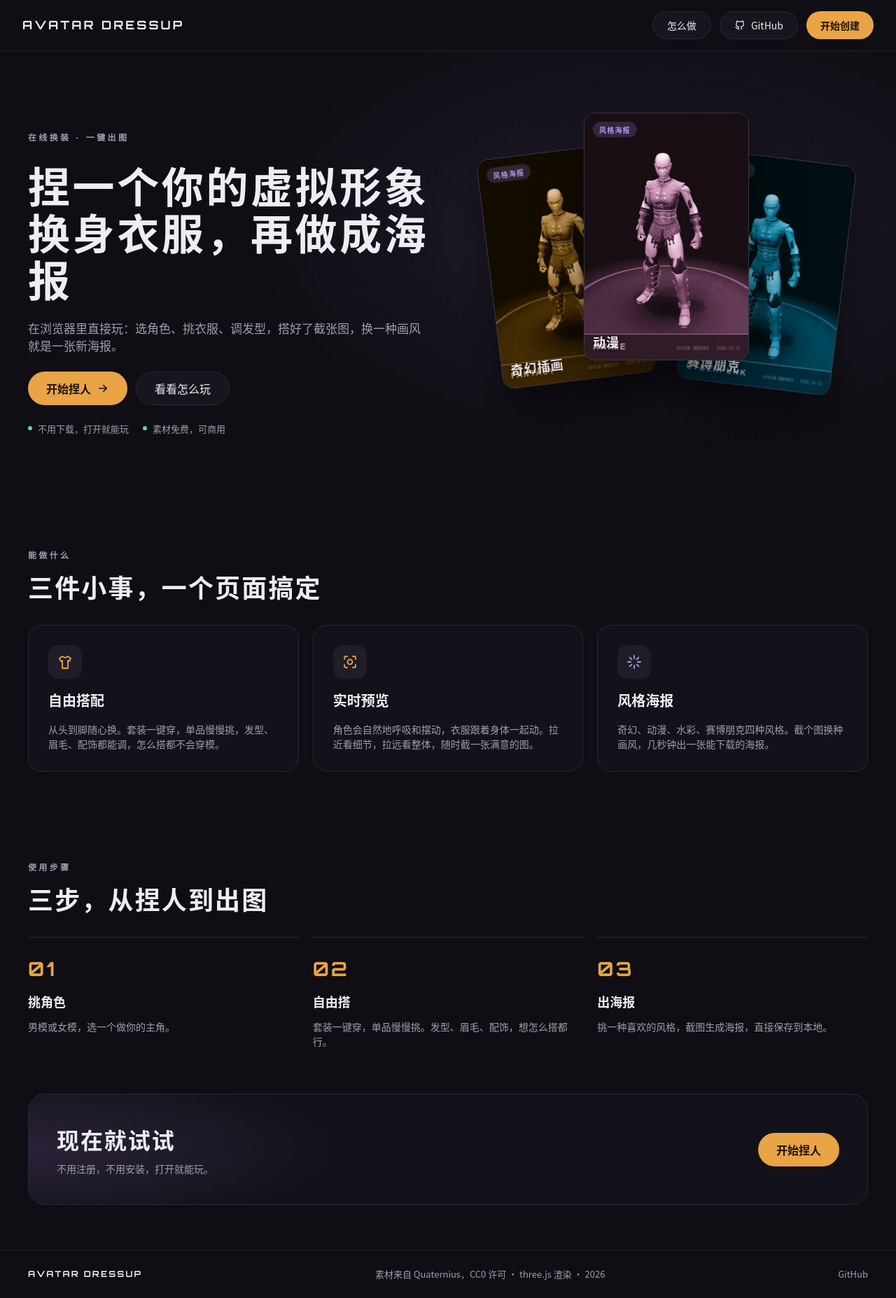
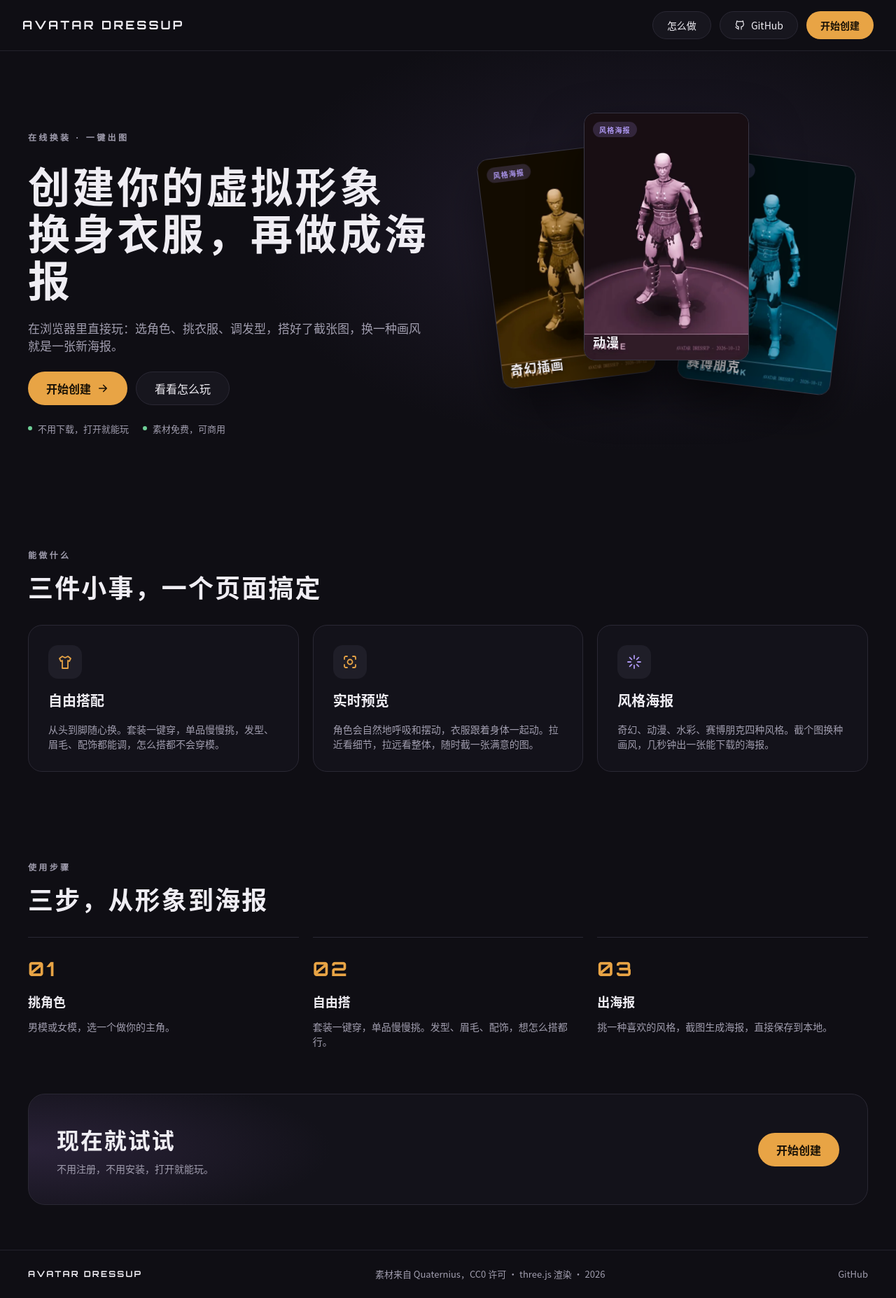
Before and after one commit to kkueo123456/avatar-dressup, a Next.js app: page / in a window 1280 px wide. Shown: the whole page at 70% size. Built offline with nearby package versions, Linux system fonts and the light colour scheme; no server answers.

Commit message:
fix: 去除AI味文案 + 关闭standalone模式

```diff
--- a/components/landing/Hero.tsx
+++ b/components/landing/Hero.tsx
@@ -13,11 +13,11 @@ export default function Hero() {
       <div className={`${styles.container} ${styles.heroGrid}`}>
         <div className={styles.heroCopy}>
           <span className={`font-mark ${styles.eyebrow}`}>在线换装 · 一键出图</span>
-          <h1 className={`font-display ${styles.title}`}>捏一个你的虚拟形象<br />换身衣服，再做成海报</h1>
+          <h1 className={`font-display ${styles.title}`}>创建你的虚拟形象<br />换身衣服，再做成海报</h1>
           <p className={styles.lead}>在浏览器里直接玩：选角色、挑衣服、调发型，搭好了截张图，换一种画风就是一张新海报。</p>
           <div className={styles.ctaRow}>
             <Link href="/create" className={`btn-primary ${styles.ctaLarge}`}>
-              开始捏人
+              开始创建
               <svg aria-hidden="true" width="18" height="18" viewBox="0 0 24 24" fill="none" stroke="currentColor" strokeWidth="2.2" strokeLinecap="round" strokeLinejoin="round"><path d="M5 12h14M13 6l6 6-6 6" /></svg>
             </Link>
             <a href="#steps" className={`btn-ghost ${styles.ctaLarge}`}>看看怎么玩</a>
--- a/components/landing/Steps.tsx
+++ b/components/landing/Steps.tsx
@@ -14,7 +14,7 @@ export default function Steps() {
         <div className={`${styles.container} ${styles.sectionInner}`}>
           <div className={styles.sectionHead}>
             <span className={`font-mark ${styles.eyebrow}`}>使用步骤</span>
-            <h2 className={`font-display ${styles.h2}`}>三步，从捏人到出图</h2>
+            <h2 className={`font-display ${styles.h2}`}>三步，从形象到海报</h2>
           </div>
           <ol className={styles.steps}>
             {STEPS.map((s) => (
@@ -33,7 +33,7 @@ export default function Steps() {
             <h2 className={`font-display ${styles.ctaBandTitle}`}>现在就试试</h2>
             <p className={styles.p}>不用注册，不用安装，打开就能玩。</p>
           </div>
-          <Link href="/create" className={`btn-primary ${styles.ctaLarge}`}>开始捏人</Link>
+          <Link href="/create" className={`btn-primary ${styles.ctaLarge}`}>开始创建</Link>
         </div>
       </section>
     </>
--- a/next.config.ts
+++ b/next.config.ts
@@ -1,7 +1,6 @@
 import type { NextConfig } from 'next'
 
 const nextConfig: NextConfig = {
-  output: 'standalone',
   reactStrictMode: true,
 }
 
```
